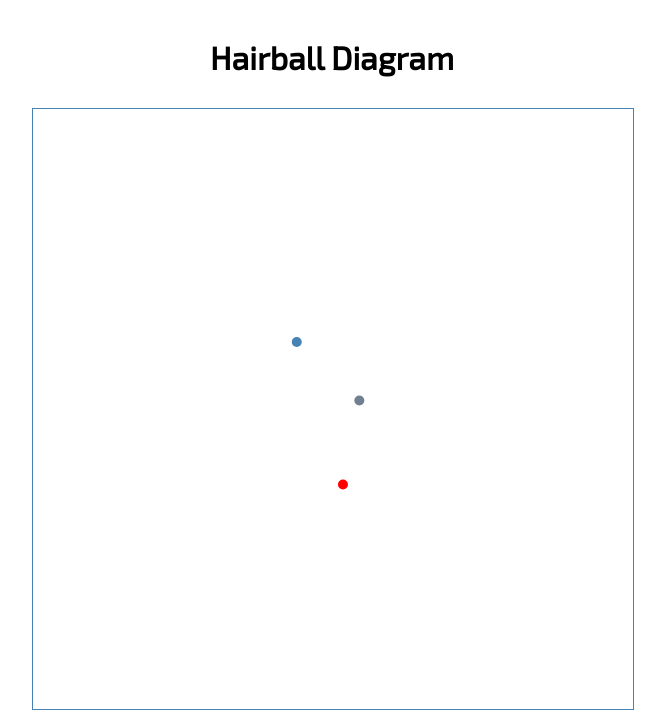
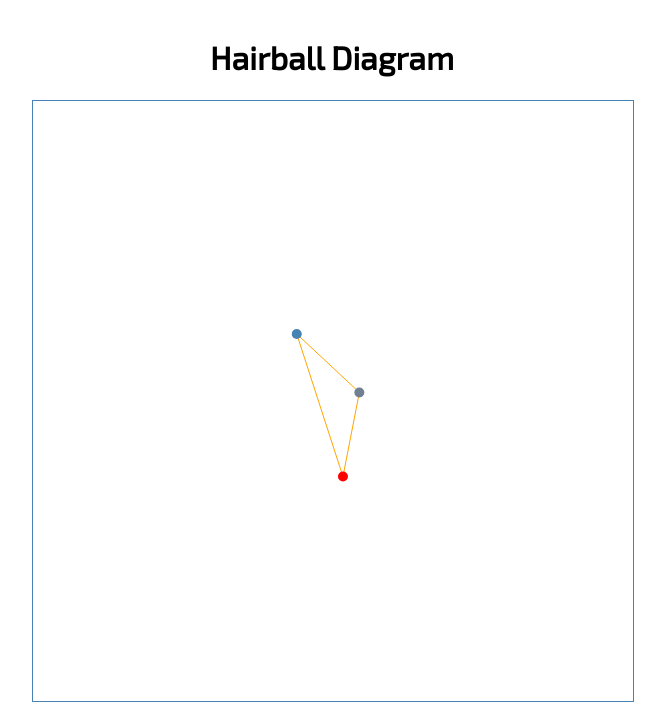
Before and after one commit to emptylist/hairball-viz, a plain HTML site: page index.html in a window 1280 px wide. Shown: the whole page, without its empty margins (308-973 px from the left). Drawn offline with nearby package versions, Linux system fonts and the light colour scheme.

Commit message:
better layout on index.html

```diff
--- a/index.html
+++ b/index.html
@@ -13,7 +13,7 @@
 
             div#figure {
                 position: absolute;
-                top: 2%;
+                top: 0;
                 bottom: 0;
                 left: 0;
                 right: 0;
@@ -34,6 +34,9 @@
         </div>
         <div id="figure">
             <svg width="600" height="600">
+                <line id="b1" stroke="orange" />
+                <line id="b2" stroke="orange" />
+                <line id="b3" stroke="orange" />
                 <circle id="c1" r="5" fill="steelblue" />
                 <circle id="c2" r="5" fill="red" />
                 <circle id="c3" r="5" fill="slategrey" />
```
